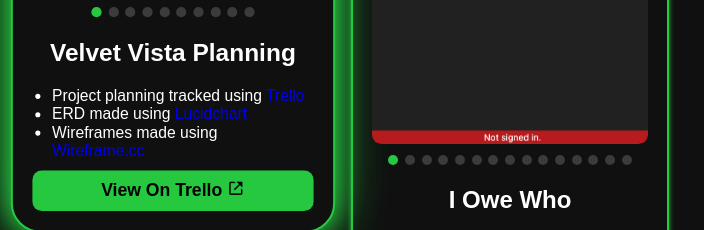
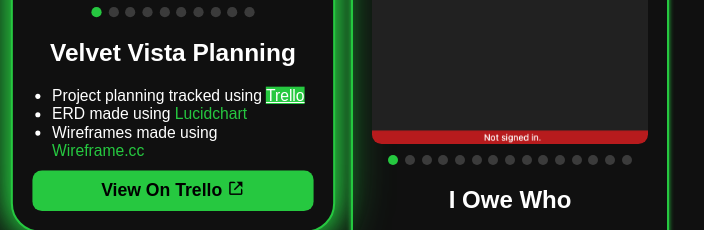
Before and after one commit to Grglls/portfolio-website, a plain HTML site: page index.html in a window 1280 px wide. In both pictures the pointer is over the link 750 px from the left and 1526 px from the top of the page. Shown: the part 1434-1664 px from the top of the page, 467-1171 px from the left. Drawn offline with nearby package versions, Linux system fonts and the light colour scheme.

Commit message:
Change colour of links in bullet lists for project planning cards

```diff
--- a/styles.css
+++ b/styles.css
@@ -208,6 +208,17 @@ h3 {
   text-align: left;
 }
 
+.project-card ul li a {
+  color: var(--primary-color);
+  transition: 0.1s ease-in-out;
+}
+
+.project-card ul li a:hover {
+  color: var(--text-color);
+  background-color: var(--primary-color);
+  text-decoration: underline;
+}
+
 .btn {
   display: inline-block;
   width: 100%;
```
